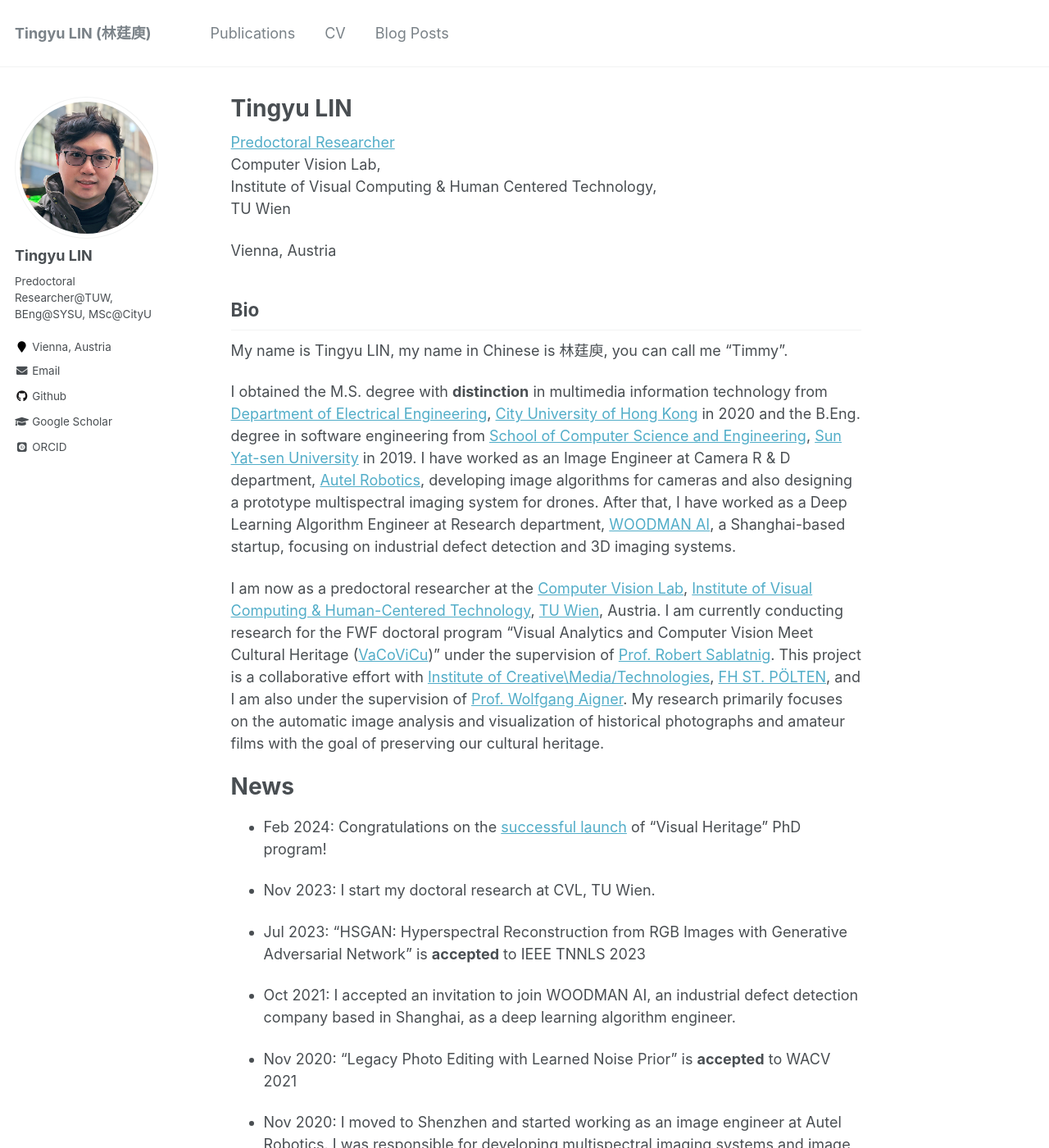
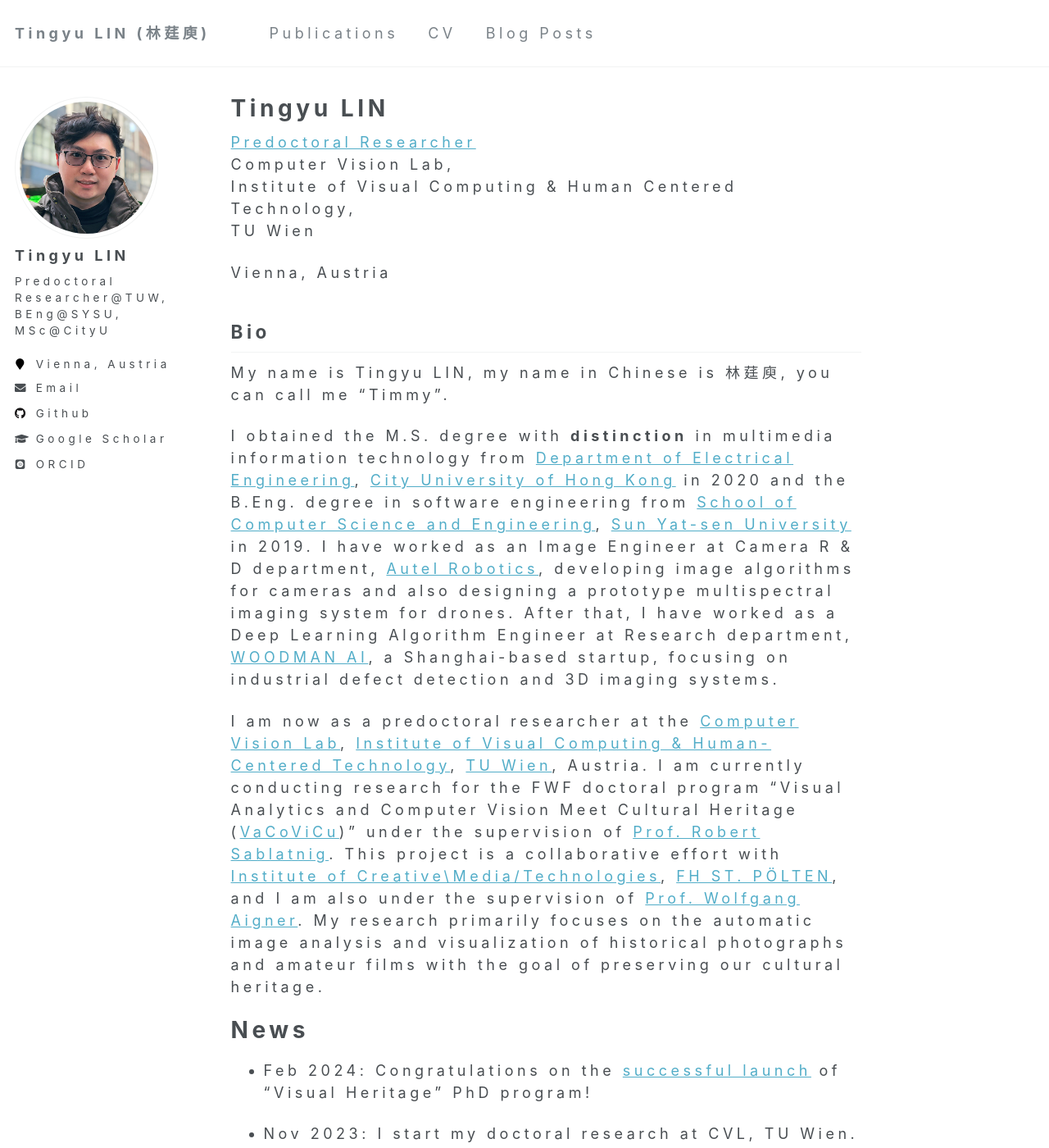
Before and after one commit to linty5/linty5.github.io, a Jekyll site: the page built from _pages/about.md, in a window 1280 px wide and 1400 px high. Shown: the whole window at 82% size. Built offline with Jekyll 4.4.1, drawn with Linux system fonts in a browser that asks for light colours; some web fonts are replaced.

Commit message:
update css

```diff
--- a/_sass/_base.scss
+++ b/_sass/_base.scss
@@ -14,6 +14,7 @@ body {
   color: $text-color;
   font-family: $global-font-family;
   line-height: 1.5;
+  letter-spacing: 0.25em;
 
   &.overflow--hidden {
     /* when primary navigation is visible, the content in the background won't scroll */
```
